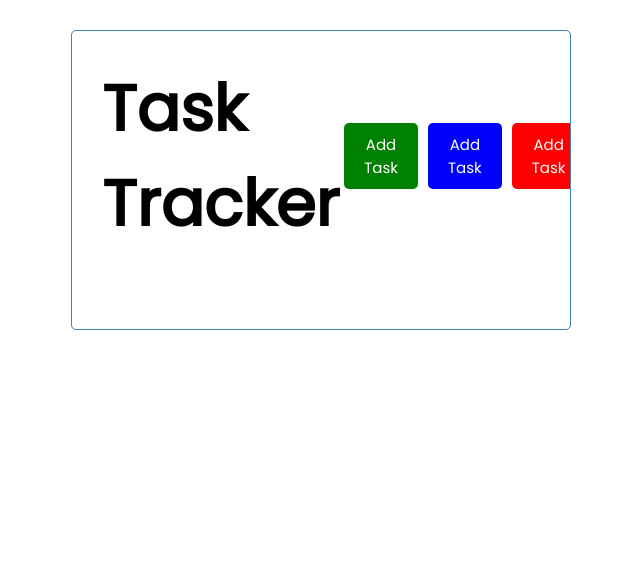
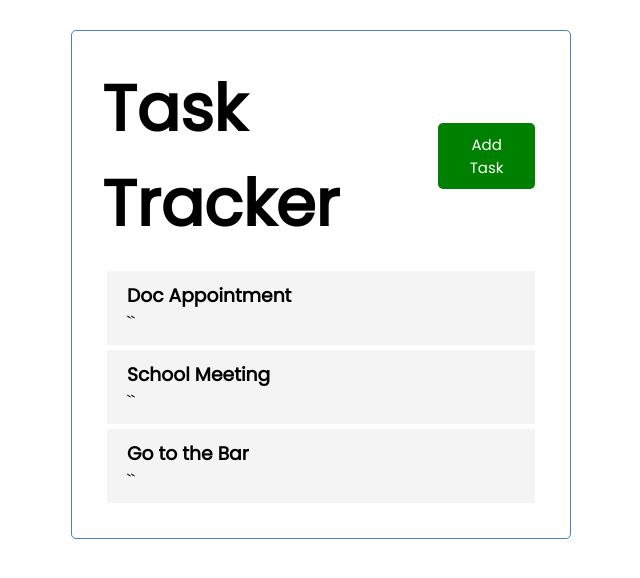
Before and after one commit to Jon-Laboy/vue-tutorial-task-tracker, a Vue app in the folder vue/vue-crash-task-tracker/: page / in a window 1280 px wide. Shown: the top 578 px of the page, without its empty margins (319-959 px from the left). Built offline with nearby package versions, Linux system fonts and the light colour scheme.

Commit message:
initial tasks added

```diff
--- a/vue/vue-crash-task-tracker/src/App.vue
+++ b/vue/vue-crash-task-tracker/src/App.vue
@@ -1,15 +1,41 @@
 <template>
   <div class="container">
     <h1><Header title="Task Tracker" /></h1>
+    <Tasks :tasks="tasks" />
   </div>
 </template>
+
 <script>
 import Header from './components/Header';
+import Tasks from './components/Tasks'
 export default {
   name: "App",
   components: {
-    Header
+    Header,
+    Tasks
   },
+  data() {
+    return {
+      tasks: [],
+    }
+  },
+  created() {
+    this.tasks = [
+      {
+        id: 1,
+        text: 'Doc Appointment',
+        reminder: true,
+      },{
+        id: 2,
+        text: 'School Meeting',
+        reminder: true,
+      },{
+        id: 3,
+        text: 'Go to the Bar',
+        reminder: true,
+      },
+    ]
+  }
 };
 </script>
 
--- a/vue/vue-crash-task-tracker/src/components/Button.vue
+++ b/vue/vue-crash-task-tracker/src/components/Button.vue
@@ -1,15 +1,22 @@
 <template>
-    <button :style="{background: color}" class="btn">{{text}}</button>
+  <button @click="onClick()" :style="{ background: color }" class="btn">
+    {{ text }}
+  </button>
 </template>
 <script>
+
 export default {
-    name: 'Button',
-    props: {
-        text: String,
-        color: String
-    }
-}
+  name: "Button",
+  props: {
+    text: String,
+    color: String,
+  },
+  methods: {
+    onClick() {
+      console.log("click");
+    },
+  },
+};
 </script>
 <style scoped>
-
 </style>
--- a/vue/vue-crash-task-tracker/src/components/Header.vue
+++ b/vue/vue-crash-task-tracker/src/components/Header.vue
@@ -2,8 +2,6 @@
     <header>
         <h1>{{ title }}</h1>
         <Button text="Add Task" color="green" />
-        <Button text="Add Task" color="blue" />
-        <Button text="Add Task" color="red" />
     </header>
 </template>
 <script>
--- /dev/null
+++ b/vue/vue-crash-task-tracker/src/components/Task.vue
@@ -0,0 +1,33 @@
+<template>
+    <div class="task">
+        <h3>{{task.text}}</h3>
+        <p>{{task.day}}</p>``
+    </div>
+</template>
+<script>
+export default {
+    name: 'Task',
+    props: {
+        task: Object
+    }
+}
+</script>
+<style scoped>
+    .fas {
+  color: red;
+}
+.task {
+  background: #f4f4f4;
+  margin: 5px;
+  padding: 10px 20px;
+  cursor: pointer;
+}
+.task.reminder {
+  border-left: 5px solid green;
+}
+.task h3 {
+  display: flex;
+  align-items: center;
+  justify-content: space-between;
+}
+</style>
--- /dev/null
+++ b/vue/vue-crash-task-tracker/src/components/Tasks.vue
@@ -0,0 +1,20 @@
+<template>
+    <div :key="task.id" v-for="task in tasks">
+        <Task :task="task" />
+    </div>
+</template>
+<script>
+import Task from './Task'
+export default {
+    name: 'Tasks',
+    props: {
+        tasks: Array
+    },
+    components: {
+        Task
+    }
+}
+</script>
+<style scoped>
+
+</style>
```
